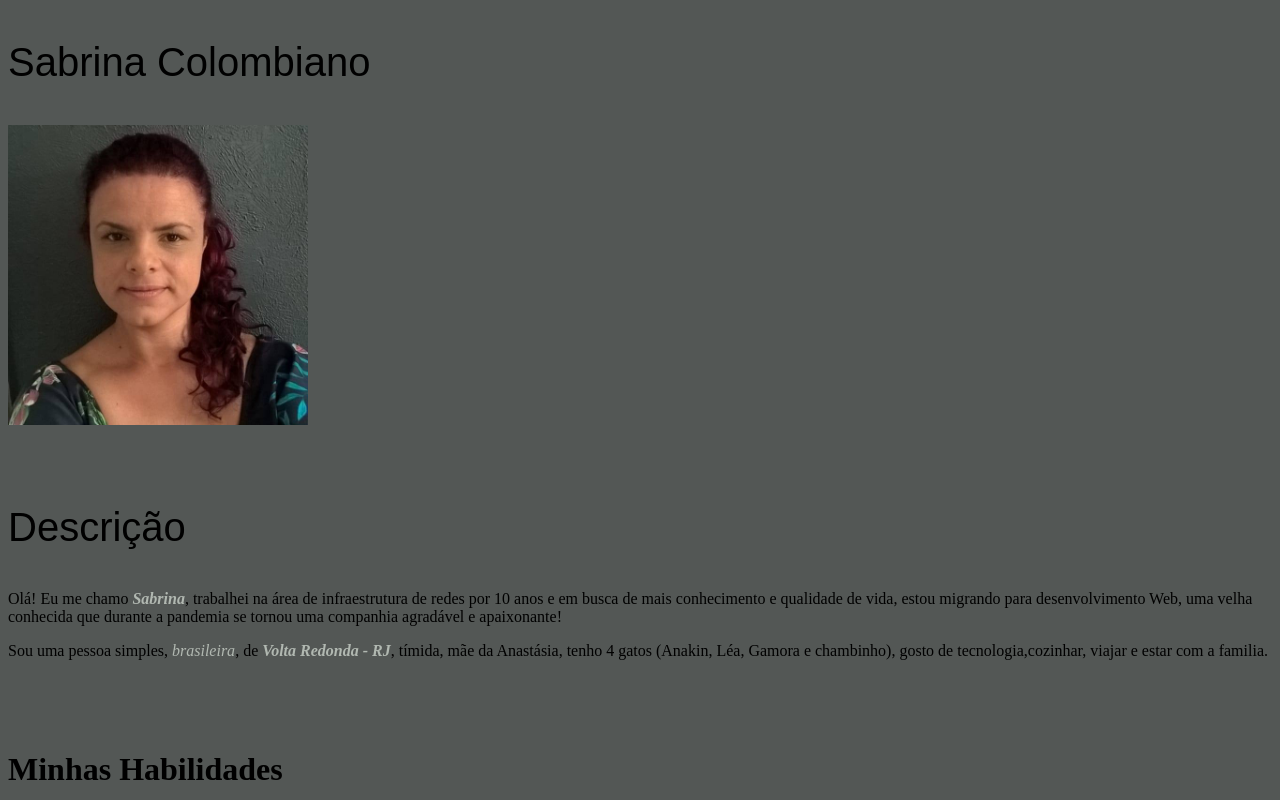
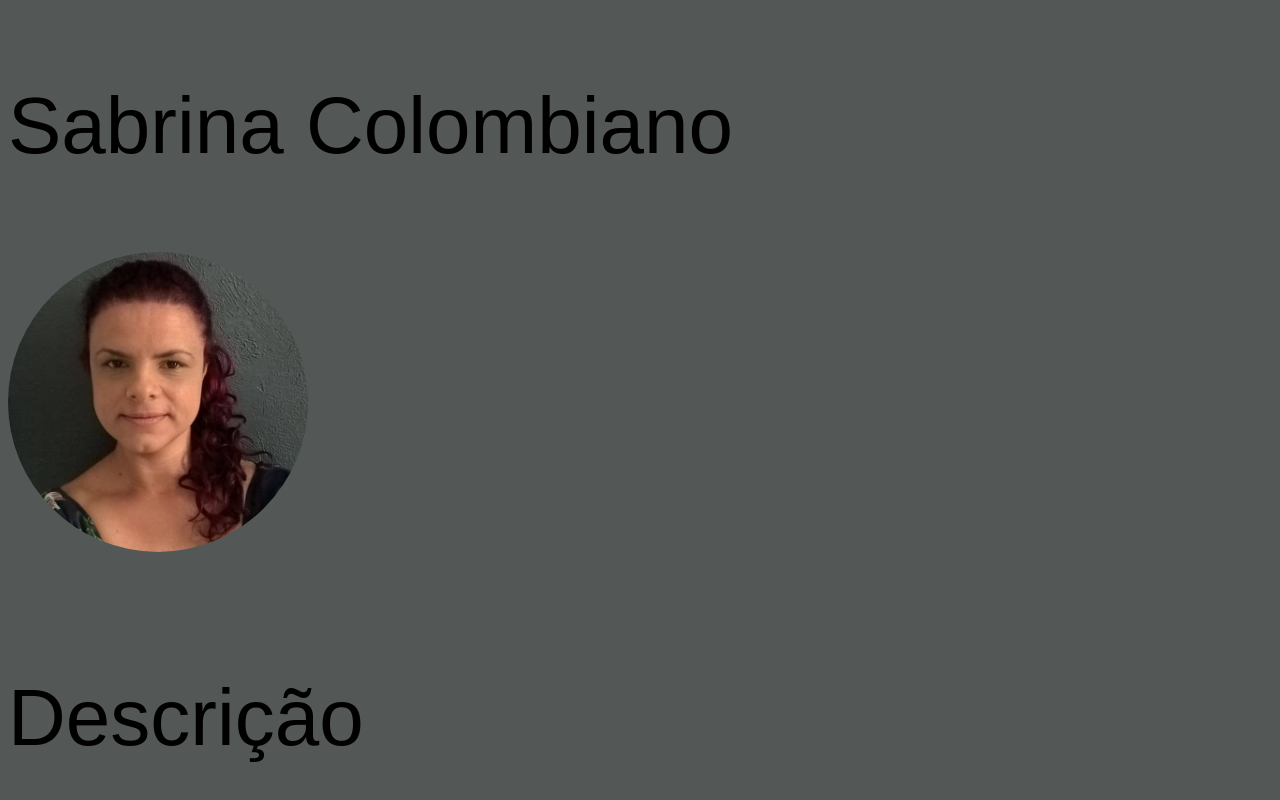
Before and after one commit to SabrinaColombiano/SabrinaColombiano.github.io, a plain HTML site: page index.html in a window 1280 px wide. Shown: the top 800 px of the page. Drawn offline with Linux system fonts and the light colour scheme.

Commit message:
arredondando a foto de perfil com a class border-radius

```diff
--- a/index.html
+++ b/index.html
@@ -10,10 +10,13 @@
   body {
     background-color: rgb(83, 87, 85);
   }
+  img    {
+    border-radius: 50%;
+}
 
   .nome, .descricao {
     font-family: Arial, Helvetica, sans-serif;
-    font-size: 40px;
+    font-size: 80px;
   }
 
   em {
```
